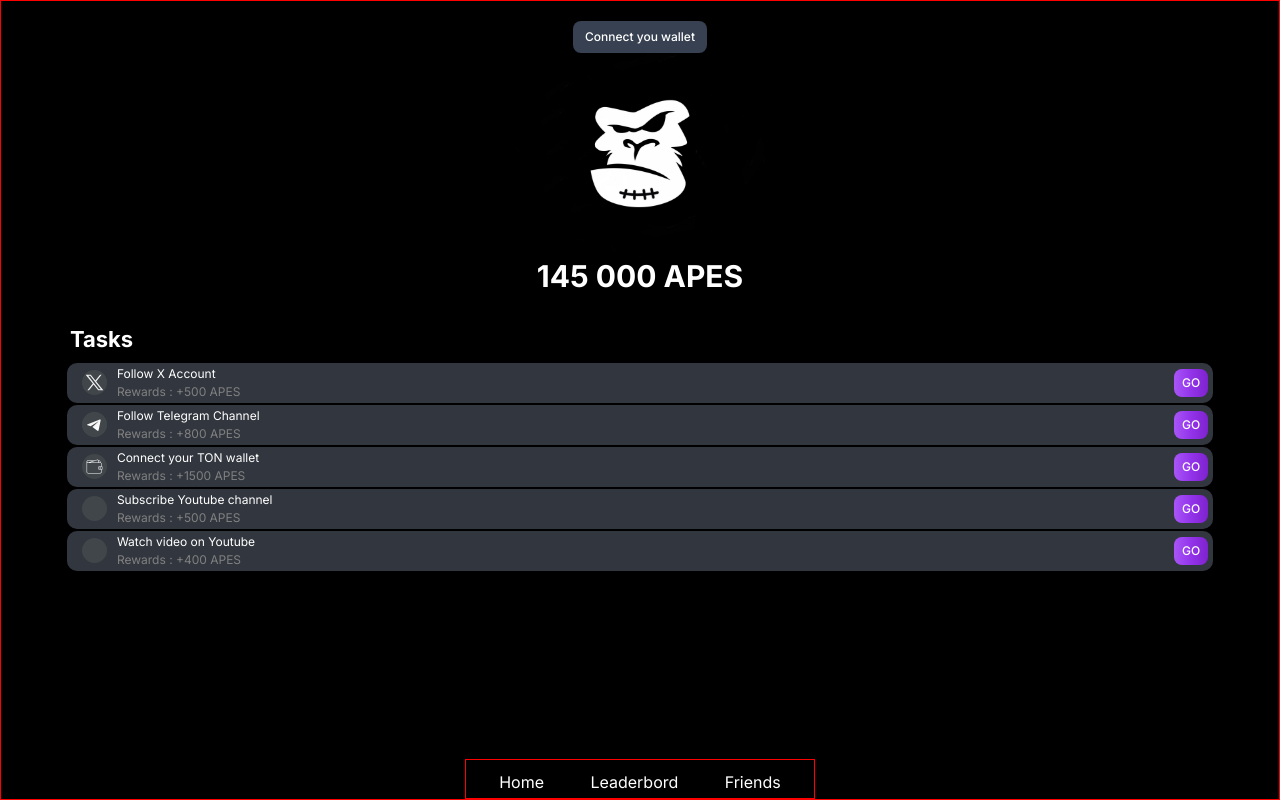
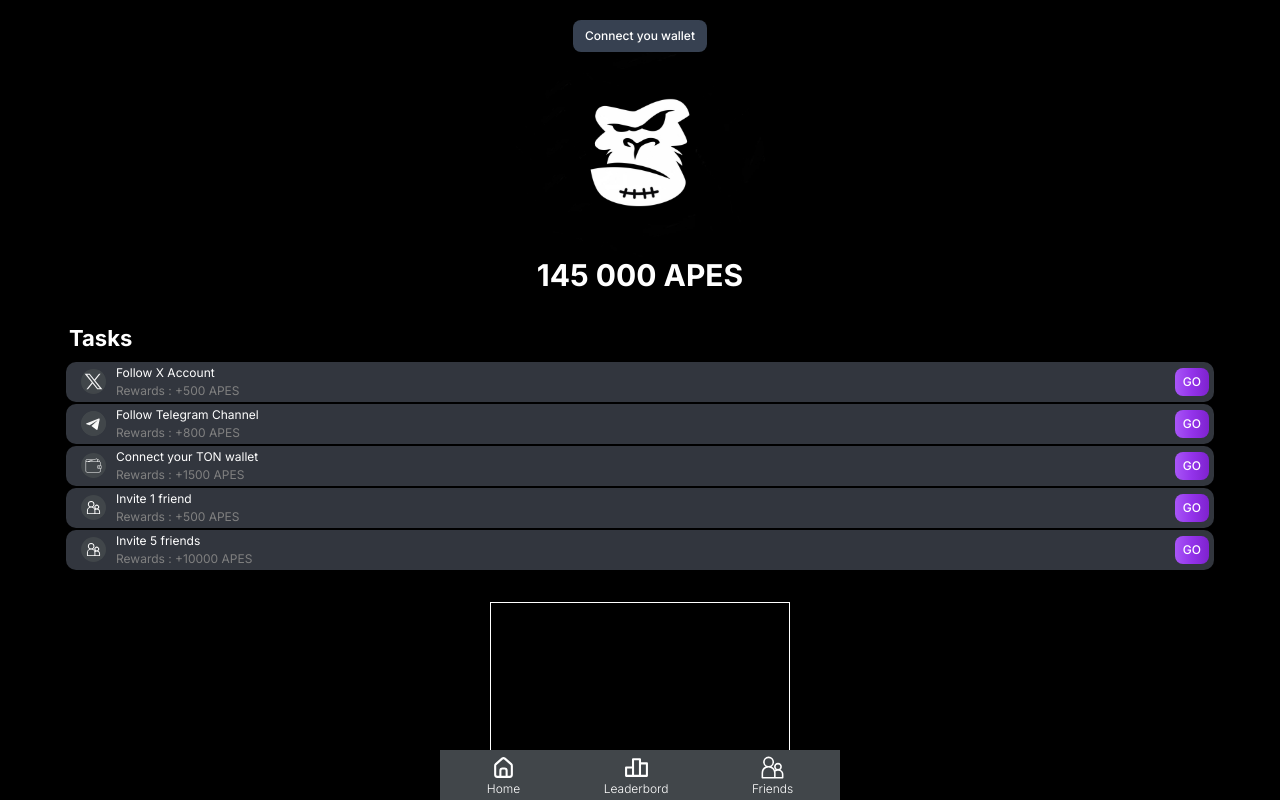
Before and after one commit to Saasaki-Haise/Telegram_App, a Next.js app: page / in a window 1280 px wide. Built offline with nearby package versions, Linux system fonts and the light colour scheme.

Commit message:
Test commit

```diff
--- a/app/component/Footer.tsx
+++ b/app/component/Footer.tsx
@@ -4,9 +4,18 @@ export default function Footer() {
     return (
         <div className="footer">
             <ul className="flex">
-                <li>Home</li>
-                <li>Leaderbord</li>
-                <li>Friends</li>
+                <li className="li_menu_friend">
+                    <svg xmlns="http://www.w3.org/2000/svg" viewBox="0 0 24 24" id="Home"><path d="M20,8h0L14,2.74a3,3,0,0,0-4,0L4,8a3,3,0,0,0-1,2.26V19a3,3,0,0,0,3,3H18a3,3,0,0,0,3-3V10.25A3,3,0,0,0,20,8ZM14,20H10V15a1,1,0,0,1,1-1h2a1,1,0,0,1,1,1Zm5-1a1,1,0,0,1-1,1H16V15a3,3,0,0,0-3-3H11a3,3,0,0,0-3,3v5H6a1,1,0,0,1-1-1V10.25a1,1,0,0,1,.34-.75l6-5.25a1,1,0,0,1,1.32,0l6,5.25a1,1,0,0,1,.34.75Z" fill="#ffffff" className="color000000 svgShape"></path></svg>
+                    <p>Home</p>
+                </li>
+                <li className="li_menu_friend">
+                    <svg xmlns="http://www.w3.org/2000/svg" viewBox="0 0 24 24" id="Leaderboard"><path d="M22,7H16.333V4a1,1,0,0,0-1-1H8.667a1,1,0,0,0-1,1v7H2a1,1,0,0,0-1,1v8a1,1,0,0,0,1,1H22a1,1,0,0,0,1-1V8A1,1,0,0,0,22,7ZM7.667,19H3V13H7.667Zm6.666,0H9.667V5h4.666ZM21,19H16.333V9H21Z" fill="#ffffff" className="color000000 svgShape"></path></svg>
+                    <p>Leaderbord</p>
+                </li>
+                <li className="li_menu_friend">
+                    <svg xmlns="http://www.w3.org/2000/svg" viewBox="0 0 32 32" id="friend"><path d="M26.22,18.79a5,5,0,1,0-6.44,0,7,7,0,0,0-.65.38,9,9,0,0,0-4.32-4.31,7,7,0,1,0-7.63,0A9,9,0,0,0,2,23v6a1,1,0,0,0,1,1H29a1,1,0,0,0,1-1V25A7,7,0,0,0,26.22,18.79ZM20,15a3,3,0,1,1,3,3A3,3,0,0,1,20,15ZM6,9a5,5,0,1,1,5,5A5,5,0,0,1,6,9ZM17,28H4V23a7,7,0,0,1,14,0v5Zm11,0H20V23a9,9,0,0,0-.18-1.82A4.89,4.89,0,0,1,23,20a5,5,0,0,1,5,5Z" fill="#ffffff" className="color000000 svgShape"></path></svg>
+                    <p>Friends</p>
+                </li>
             </ul>
         </div>
     )
--- /dev/null
+++ b/app/component/Share.tsx
@@ -0,0 +1,8 @@
+import React from "react";
+
+export default function Share() {
+    return (
+        <div className="share">
+        </div>
+    )
+}
--- a/app/component/Tasks.tsx
+++ b/app/component/Tasks.tsx
@@ -50,10 +50,10 @@ export default function Tasks() {
                 <li className="tasks_li">
                     <div className="task_container">
                         <div className="li_img">
-
+                            <svg xmlns="http://www.w3.org/2000/svg" viewBox="0 0 32 32" id="friend" className="friend_logo"><path d="M26.22,18.79a5,5,0,1,0-6.44,0,7,7,0,0,0-.65.38,9,9,0,0,0-4.32-4.31,7,7,0,1,0-7.63,0A9,9,0,0,0,2,23v6a1,1,0,0,0,1,1H29a1,1,0,0,0,1-1V25A7,7,0,0,0,26.22,18.79ZM20,15a3,3,0,1,1,3,3A3,3,0,0,1,20,15ZM6,9a5,5,0,1,1,5,5A5,5,0,0,1,6,9ZM17,28H4V23a7,7,0,0,1,14,0v5Zm11,0H20V23a9,9,0,0,0-.18-1.82A4.89,4.89,0,0,1,23,20a5,5,0,0,1,5,5Z" fill="#ffffff" className="color000000 svgShape"></path></svg>
                         </div>
                         <div className="p_div">
-                            <p>Subscribe Youtube channel</p>
+                            <p>Invite 1 friend</p>
                             <p className="rewards">Rewards : +500 APES</p>
                         </div>
                     </div>
@@ -61,10 +61,13 @@ export default function Tasks() {
                 </li>
                 <li className="tasks_li">
                     <div className="task_container">
-                        <div className="li_img"></div>
+                        <div className="li_img">
+                            <svg xmlns="http://www.w3.org/2000/svg" viewBox="0 0 32 32" id="friend" className="friend_logo"><path d="M26.22,18.79a5,5,0,1,0-6.44,0,7,7,0,0,0-.65.38,9,9,0,0,0-4.32-4.31,7,7,0,1,0-7.63,0A9,9,0,0,0,2,23v6a1,1,0,0,0,1,1H29a1,1,0,0,0,1-1V25A7,7,0,0,0,26.22,18.79ZM20,15a3,3,0,1,1,3,3A3,3,0,0,1,20,15ZM6,9a5,5,0,1,1,5,5A5,5,0,0,1,6,9ZM17,28H4V23a7,7,0,0,1,14,0v5Zm11,0H20V23a9,9,0,0,0-.18-1.82A4.89,4.89,0,0,1,23,20a5,5,0,0,1,5,5Z" fill="#ffffff" className="color000000 svgShape"></path></svg>
+
+                        </div>
                         <div className="p_div">
-                            <p>Watch video on Youtube</p>
-                            <p className="rewards">Rewards : +400 APES</p>
+                            <p>Invite 5 friends</p>
+                            <p className="rewards">Rewards : +10000 APES</p>
                         </div>
                     </div>
                     <button type="button" className="li_btn text-white bg-gradient-to-r from-purple-500 via-purple-600 to-purple-700 hover:bg-gradient-to-br focus:ring-4 focus:outline-none focus:ring-purple-300 dark:focus:ring-purple-800 font-medium rounded-lg text-xs px-2 py-1.5 text-center me-2 mb-2">GO</button>
--- a/app/css/style.css
+++ b/app/css/style.css
@@ -1,11 +1,10 @@
 /* CSS PERSONALISER */
 main {
+    margin: 0;
     height: 100%;
-    border: 1px solid red;
     display: flex;
     flex-direction: column;
     align-items: center;
-    justify-content: space-between;
 }
 
 html {
@@ -50,21 +49,24 @@ body {
 
 .footer {
     color: white;
+    position: fixed;
+    bottom: 0%;
+    z-index: 1;
 }
 
 .flex {
+    background-color: #41464a;
     display: flex;
     justify-content: space-around;
-    border: solid 1px red;
-    width: 350px;
-    height: 40px;
-    padding: 10px;
+    width: 400px;
+    height: 50px;
+    padding: 5px;
 }
 
 .tasks {
     color: white;
-    height: 100%;
     width: 90%;
+    margin-bottom: 30px;
 }
 
 .tasks_title {
@@ -118,3 +120,29 @@ body {
 .rewards {
     color: gray;
 }
+
+.friend_logo {
+    height: 25px;
+    padding: 5px;
+}
+
+.li_menu_friend {
+    margin: 0;
+    font-size: 12px;
+    font-weight: 300;
+    display: flex;
+    flex-direction: column;
+    align-items: center;
+    height: 100px;
+}
+
+.li_menu_friend svg {
+    height: 25px;
+}
+
+.share {
+    border: 1px solid white;
+    color: white;
+    min-height: 150px;
+    width: 300px;
+}
--- a/app/page.tsx
+++ b/app/page.tsx
@@ -1,6 +1,7 @@
 // import Userdata from "@/app/component/userdata";
 import { Apes_img } from "./component/Apes_img";
 import Footer from "./component/Footer";
+import Share from "./component/Share";
 import Tasks from "./component/Tasks";
 
 export default function Home() {
@@ -9,6 +10,7 @@ export default function Home() {
       <Apes_img />
       <Tasks />
       {/* <Userdata /> */}
+      <Share />
       <Footer />
     </main >
   )
```
